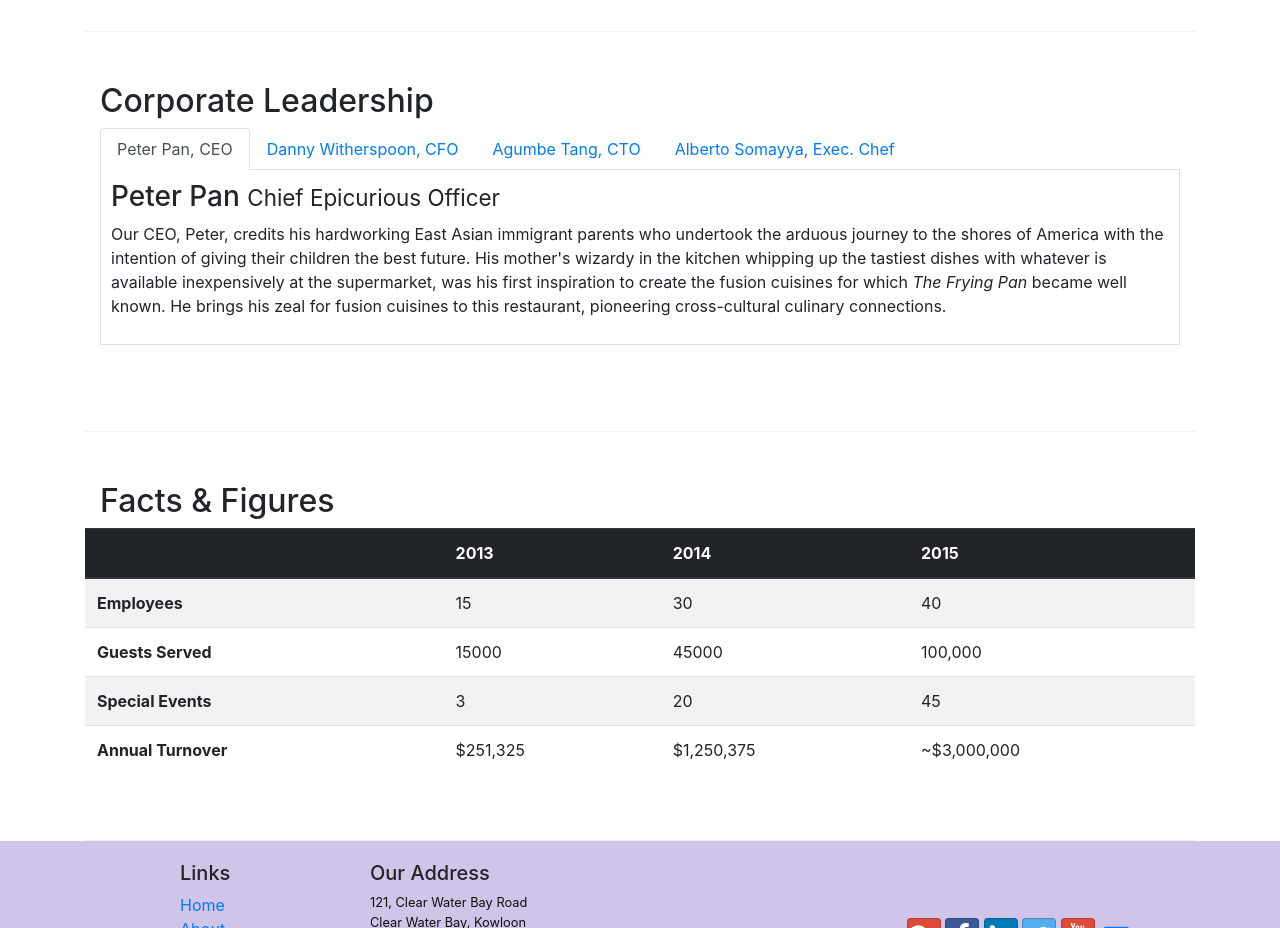
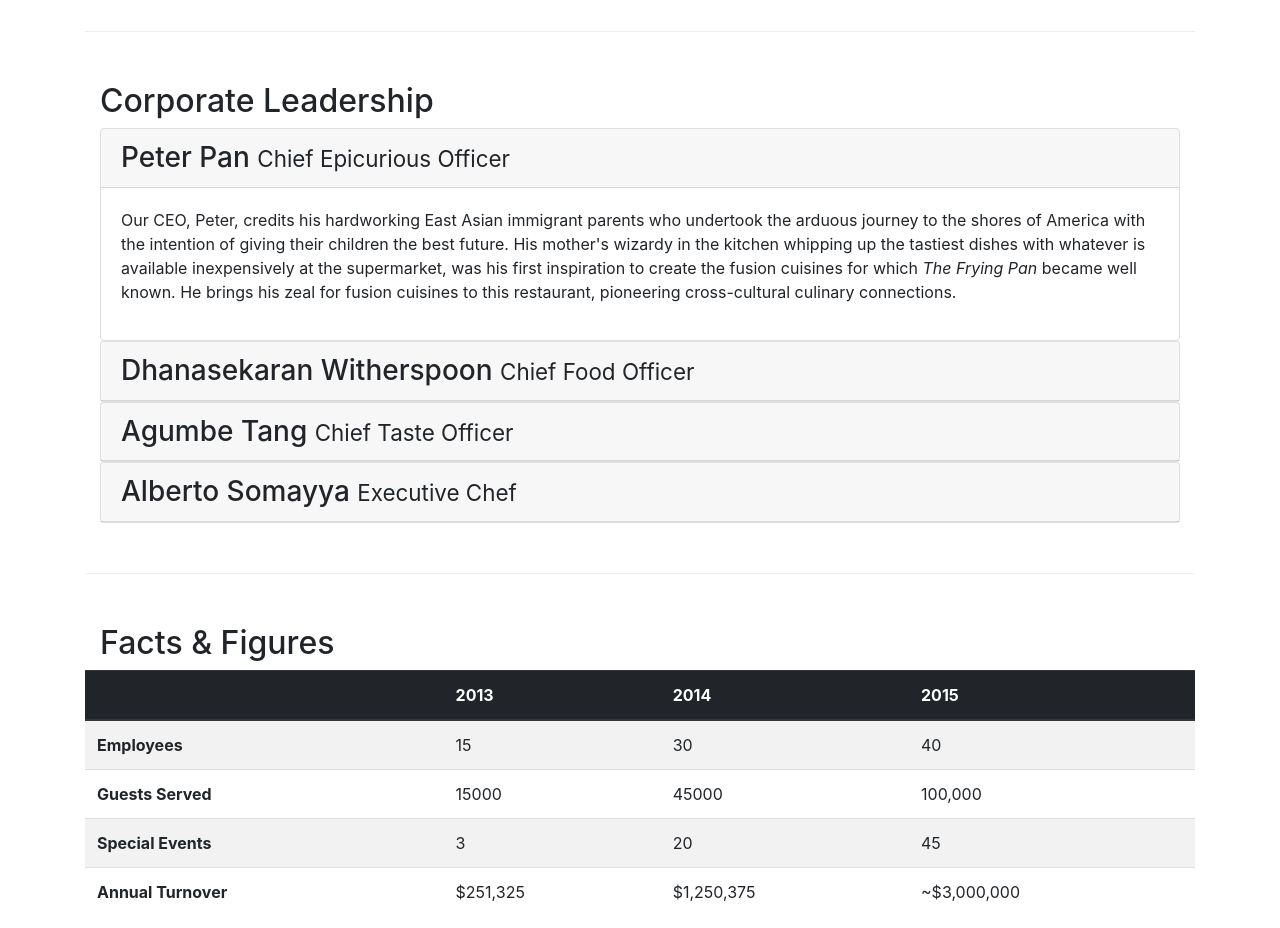
Before and after one commit to Pgv03/Bootstrap-test, a website: page aboutus.html in a window 1280 px wide. Shown: the part 940-1868 px from the top of the page. Drawn offline with nearby package versions, Linux system fonts and the light colour scheme.

Commit message:
Acoodrion

```diff
--- a/aboutus.html
+++ b/aboutus.html
@@ -103,7 +103,7 @@
             <div class="col-12">
                 <h2>Corporate Leadership</h2>
 
-                <ul class="nav nav-tabs">
+                <!--<ul class="nav nav-tabs">
                     <li class="nav-item">
                       <a class="nav-link active" href="#peter"
                         role="tab" data-toggle="tab">Peter Pan, CEO</a>
@@ -120,24 +120,67 @@
                       <a class="nav-link" href="#alberto" role="tab"
                         data-toggle="tab">Alberto Somayya, Exec. Chef</a>
                     </li>
-                </ul>
+                </ul>-->
 
-                <div class="tab-content">
-                    <div class="tab-pane active fade show" id="peter">
-                        <h3>Peter Pan <small>Chief Epicurious Officer</small></h3>
-                        <p class="d-none d-sm-block">Our CEO, Peter, credits his hardworking East Asian immigrant parents who undertook the arduous journey to the shores of America with the intention of giving their children the best future. His mother's wizardy in the kitchen whipping up the tastiest dishes with whatever is available inexpensively at the supermarket, was his first inspiration to create the fusion cuisines for which <em>The Frying Pan</em> became well known. He brings his zeal for fusion cuisines to this restaurant, pioneering cross-cultural culinary connections.</p>
+                <div id="accordion">
+                    <div class="card">
+                        <div class="card-header" role="tab" id="peterhead">
+                            <h3 class="mb-0">
+                                <a data-toggle="collapse" data-target="#peter">
+                                    Peter Pan <small>Chief Epicurious Officer</small>
+                                </a>
+                            </h3>
+                        </div>
+                        <div class="collapse show" id="peter" data-parent="#accordion">
+                            <div class="card-body">
+                                <p class="d-none d-sm-block">Our CEO, Peter, credits his hardworking East Asian immigrant parents who undertook the arduous journey to the shores of America with the intention of giving their children the best future. His mother's wizardy in the kitchen whipping up the tastiest dishes with whatever is available inexpensively at the supermarket, was his first inspiration to create the fusion cuisines for which <em>The Frying Pan</em> became well known. He brings his zeal for fusion cuisines to this restaurant, pioneering cross-cultural culinary connections.</p>
+                            </div>
+                        </div>
                     </div>
-                    <div class="tab-pane fade" id="danny">
-                        <h3>Dhanasekaran Witherspoon <small>Chief Food Officer</small></h3>
-                        <p class="d-none d-sm-block">Our CFO, Danny, as he is affectionately referred to by his colleagues, comes from a long established family tradition in farming and produce. His experiences growing up on a farm in the Australian outback gave him great appreciation for varieties of food sources. As he puts it in his own words, <em>Everything that runs, wins, and everything that stays, pays!</em></p>
+
+                    <div class="card">
+                        <div class="card-header" role="tab" id="dannyhead">
+                            <h3 class="mb-0">
+                                <a class="collapsed" data-toggle="collapse" data-target="#danny">
+                                    Dhanasekaran Witherspoon <small>Chief Food Officer</small>
+                                </a>
+                            </h3>
+                        </div>
+                        <div class="collapse" id="danny" data-parent="#accordion">
+                            <div class="card-body">
+                                <p class="d-none d-sm-block">Our CFO, Danny, as he is affectionately referred to by his colleagues, comes from a long established family tradition in farming and produce. His experiences growing up on a farm in the Australian outback gave him great appreciation for varieties of food sources. As he puts it in his own words, <em>Everything that runs, wins, and everything that stays, pays!</em></p>
+                            </div>
+                        </div>
                     </div>
-                    <div class="tab-pane fade" id="agumbe">
-                        <h3>Agumbe Tang <small>Chief Taste Officer</small></h3>
-                        <p class="d-none d-sm-block">Blessed with the most discerning gustatory sense, Agumbe, our CTO, personally ensures that every dish that we serve meets his exacting tastes. Our chefs dread the tongue lashing that ensues if their dish does not meet his exacting standards. He lives by his motto, <em>You click only if you survive my lick.</em></p>
+
+                    <div class="card">
+                        <div class="card-header" role="tab" id="agumbehead">
+                            <h3 class="mb-0">
+                                <a class="collapsed" data-toggle="collapse" data-target="#agumbe">
+                                    Agumbe Tang <small>Chief Taste Officer</small>
+                                </a>
+                            </h3>
+                        </div>
+                        <div class="collapse" id="agumbe" data-parent="#accordion">
+                            <div class="card-body">
+                                <p class="d-none d-sm-block">Blessed with the most discerning gustatory sense, Agumbe, our CTO, personally ensures that every dish that we serve meets his exacting tastes. Our chefs dread the tongue lashing that ensues if their dish does not meet his exacting standards. He lives by his motto, <em>You click only if you survive my lick.</em></p>
+                            </div>
+                        </div>
                     </div>
-                    <div class="tab-pane fade" id="alberto">
-                        <h3>Alberto Somayya <small>Executive Chef</small></h3>
-                        <p class="d-none d-sm-block">Award winning three-star Michelin chef with wide International experience having worked closely with whos-who in the culinary world, he specializes in creating mouthwatering Indo-Italian fusion experiences. He says, <em>Put together the cuisines from the two craziest cultures, and you get a winning hit! Amma Mia!</em></p>
+
+                    <div class="card">
+                        <div class="card-header" role="tab" id="albertohead">
+                            <h3 class="mb-0">
+                                <a class="collapsed" data-toggle="collapse" data-target="#alberto">
+                                    Alberto Somayya <small>Executive Chef</small>
+                                </a>
+                            </h3>
+                        </div>
+                        <div class="collapse" id="alberto" data-parent="#accordion">
+                            <div class="card-body">
+                                <p class="d-none d-sm-block">Award winning three-star Michelin chef with wide International experience having worked closely with whos-who in the culinary world, he specializes in creating mouthwatering Indo-Italian fusion experiences. He says, <em>Put together the cuisines from the two craziest cultures, and you get a winning hit! Amma Mia!</em></p>
+                            </div>
+                        </div>
                     </div>
                 </div>
             </div>
```
